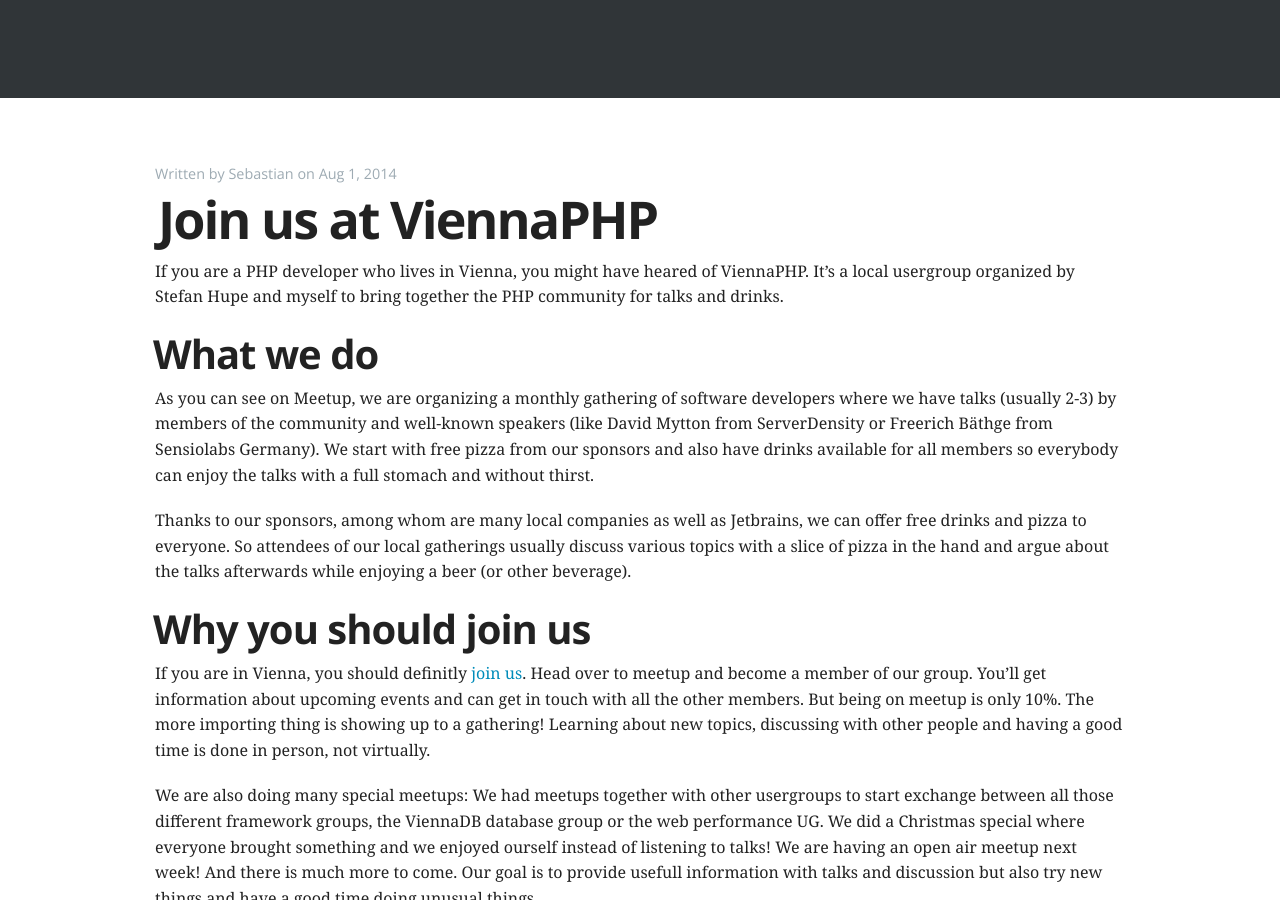
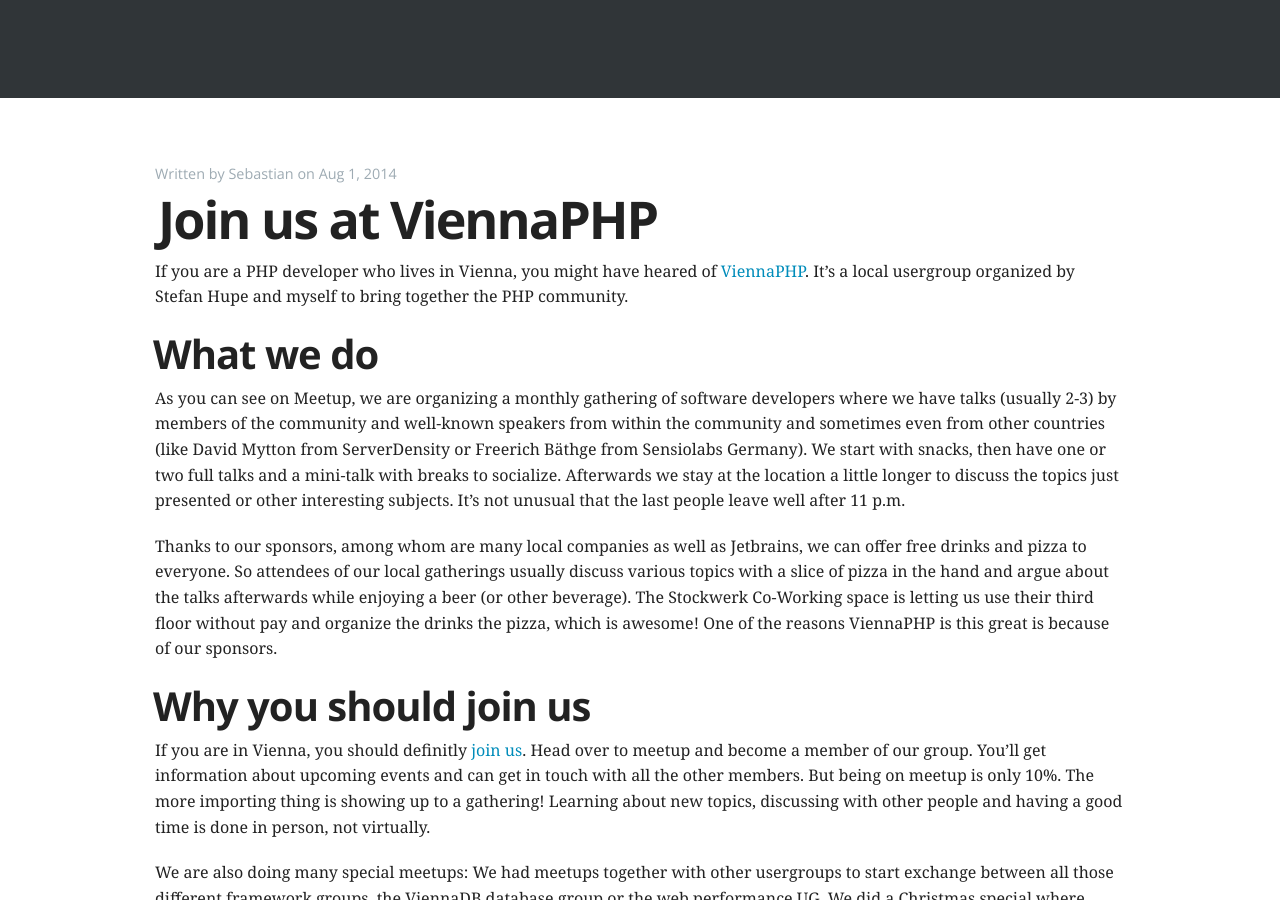
Before and after one commit to Sgoettschkes/sgoettschkes.github.io, a Jekyll site: the page built from _posts/2014-08-01-join-us-at-viennaphp.md, in a window 1280 px wide and 900 px high, scrolled down 262 px. Built offline with Jekyll 4.4.1, drawn with Linux system fonts in a browser that asks for light colours; nearby versions of some CDN libraries; some of the changed text lies outside the part shown.

Commit message:
Rewriting some parts

```diff
--- a/_posts/2014-08-01-join-us-at-viennaphp.md
+++ b/_posts/2014-08-01-join-us-at-viennaphp.md
@@ -6,13 +6,13 @@
 author: Sebastian
 date: 2014-08-01 09:30:00 UTC
 ---
-If you are a PHP developer who lives in Vienna, you might have heared of ViennaPHP. It's a local usergroup organized by Stefan Hupe and myself to bring together the PHP community for talks and drinks.
+If you are a PHP developer who lives in Vienna, you might have heared of [ViennaPHP](http://www.meetup.com/viennaphp/). It's a local usergroup organized by Stefan Hupe and myself to bring together the PHP community.
 
 ## What we do
 
-As you can see on Meetup, we are organizing a monthly gathering of software developers where we have talks (usually 2-3) by members of the community and well-known speakers (like David Mytton from ServerDensity or Freerich Bäthge from Sensiolabs Germany). We start with free pizza from our sponsors and also have drinks available for all members so everybody can enjoy the talks with a full stomach and without thirst.
+As you can see on Meetup, we are organizing a monthly gathering of software developers where we have talks (usually 2-3) by members of the community and well-known speakers from within the community and sometimes even from other countries (like David Mytton from ServerDensity or Freerich Bäthge from Sensiolabs Germany). We start with snacks, then have one or two full talks and a mini-talk with breaks to socialize. Afterwards we stay at the location a little longer to discuss the topics just presented or other interesting subjects. It's not unusual that the last people leave well after 11 p.m.
 
-Thanks to our sponsors, among whom are many local companies as well as Jetbrains, we can offer free drinks and pizza to everyone. So attendees of our local gatherings usually discuss various topics with a slice of pizza in the hand and argue about the talks afterwards while enjoying a beer (or other beverage).
+Thanks to our sponsors, among whom are many local companies as well as Jetbrains, we can offer free drinks and pizza to everyone. So attendees of our local gatherings usually discuss various topics with a slice of pizza in the hand and argue about the talks afterwards while enjoying a beer (or other beverage). The Stockwerk Co-Working space is letting us use their third floor without pay and organize the drinks the pizza, which is awesome! One of the reasons ViennaPHP is this great is because of our sponsors.
 
 ## Why you should join us
 
@@ -26,4 +26,4 @@
 
 ## See you on 05.08
 
-Of course I hope to see you next Tuesday, 05.08, for our Open Air meetup. It'll be awesome!
+Of course I hope to see you [next Tuesday, 05.08](http://www.meetup.com/viennaphp/events/195495012/), for our Open Air meetup. It'll be awesome!
```
